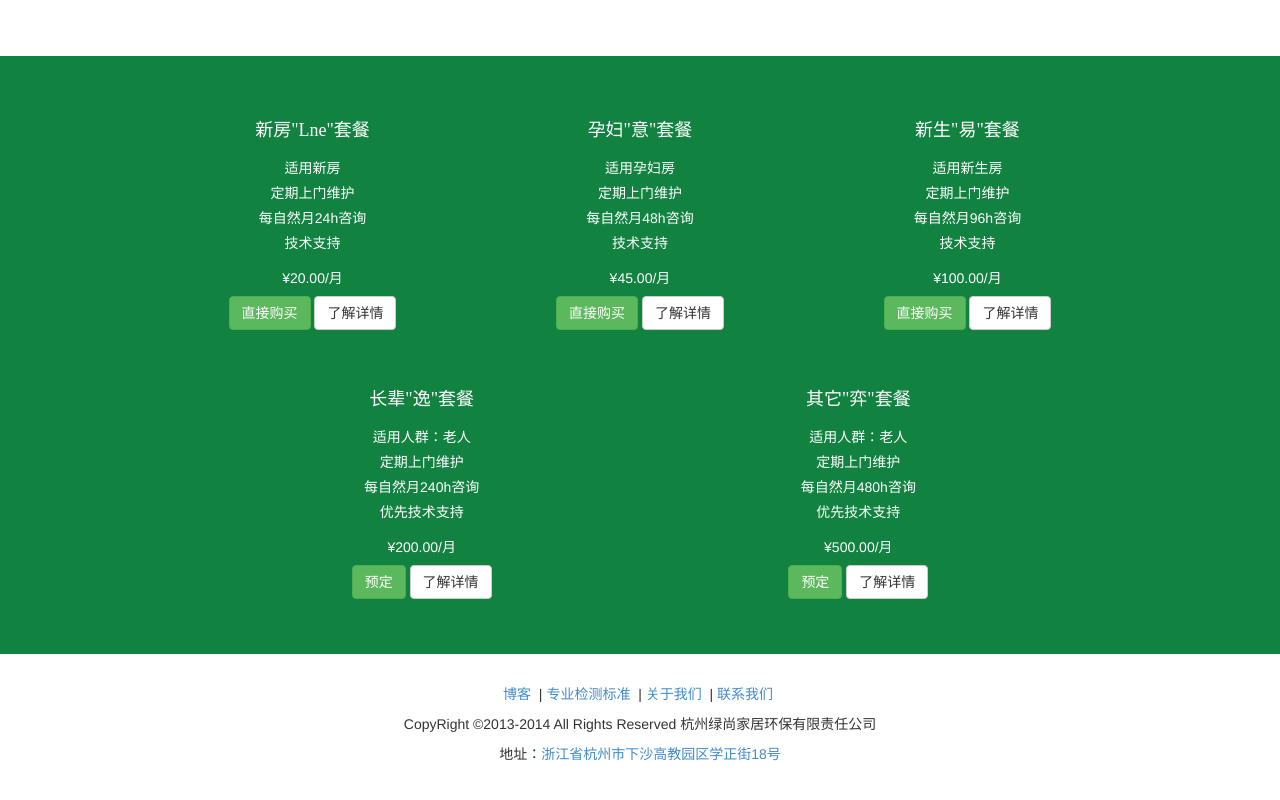
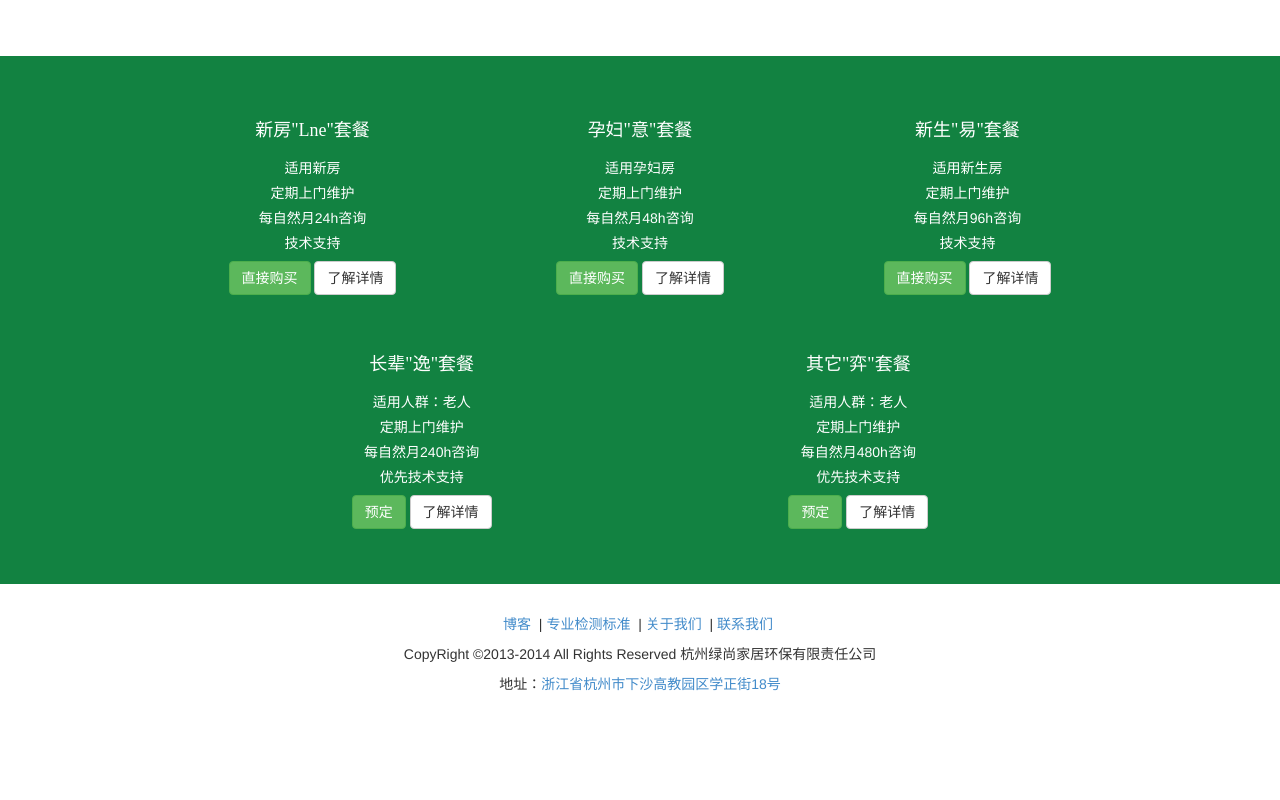
Before and after one commit to yorkie/green-style, a website: page index.html in a window 1280 px wide. Shown: the part 1376-2176 px from the top of the page. After the commit the page ends 2110 px from the top, so only its background shows below. Drawn offline with Linux system fonts and the light colour scheme; files whose address does not match are found by name.

Commit message:
update tmpl

```diff
--- a/index.html
+++ b/index.html
@@ -70,7 +70,6 @@
         <p>定期上门维护</p>
         <p>每自然月24h咨询</p>
         <p>技术支持</p>
-        <p class="price">¥20.00/月</p>
         <p>
           <button type="button" class="btn btn-success">直接购买</button>
           <button type="button" class="btn btn-default">了解详情</button>
@@ -82,7 +81,6 @@
         <p>定期上门维护</p>
         <p>每自然月48h咨询</p>
         <p>技术支持</p>
-        <p class="price">¥45.00/月</p>
         <p>
           <button type="button" class="btn btn-success">直接购买</button>
           <button type="button" class="btn btn-default">了解详情</button>
@@ -94,7 +92,6 @@
         <p>定期上门维护</p>
         <p>每自然月96h咨询</p>
         <p>技术支持</p>
-        <p class="price">¥100.00/月</p>
         <p>
           <button type="button" class="btn btn-success">直接购买</button>
           <button type="button" class="btn btn-default">了解详情</button>
@@ -109,7 +106,6 @@
         <p>定期上门维护</p>
         <p>每自然月240h咨询</p>
         <p>优先技术支持</p>
-        <p class="price">¥200.00/月</p>
         <p>
           <button type="button" class="btn btn-success">预定</button>
           <button type="button" class="btn btn-default">了解详情</button>
@@ -121,7 +117,6 @@
         <p>定期上门维护</p>
         <p>每自然月480h咨询</p>
         <p>优先技术支持</p>
-        <p class="price">¥500.00/月</p>
         <p>
           <button type="button" class="btn btn-success">预定</button>
           <button type="button" class="btn btn-default">了解详情</button>
```
Also changed, not shown: about.html (+1 -1 lines), blog.html (+1 -1 lines), contactus.html (+1 -1 lines).
